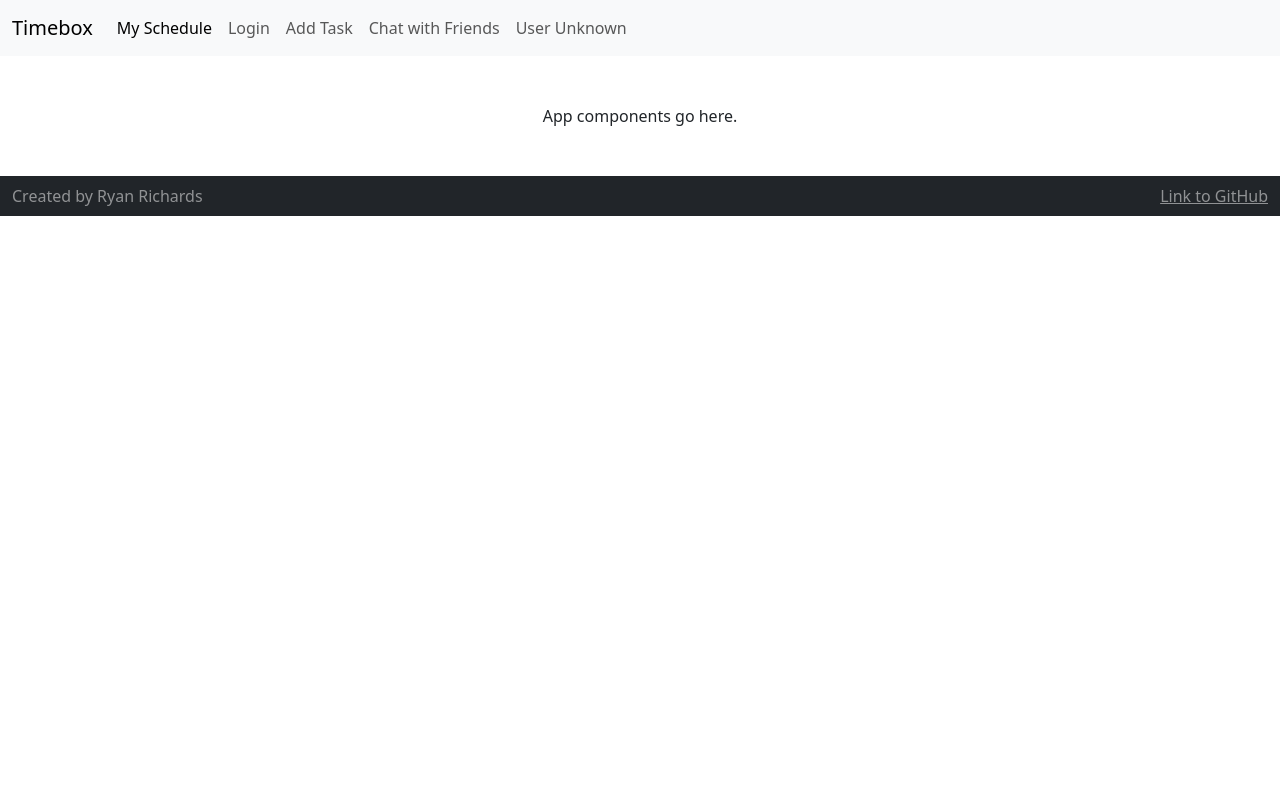
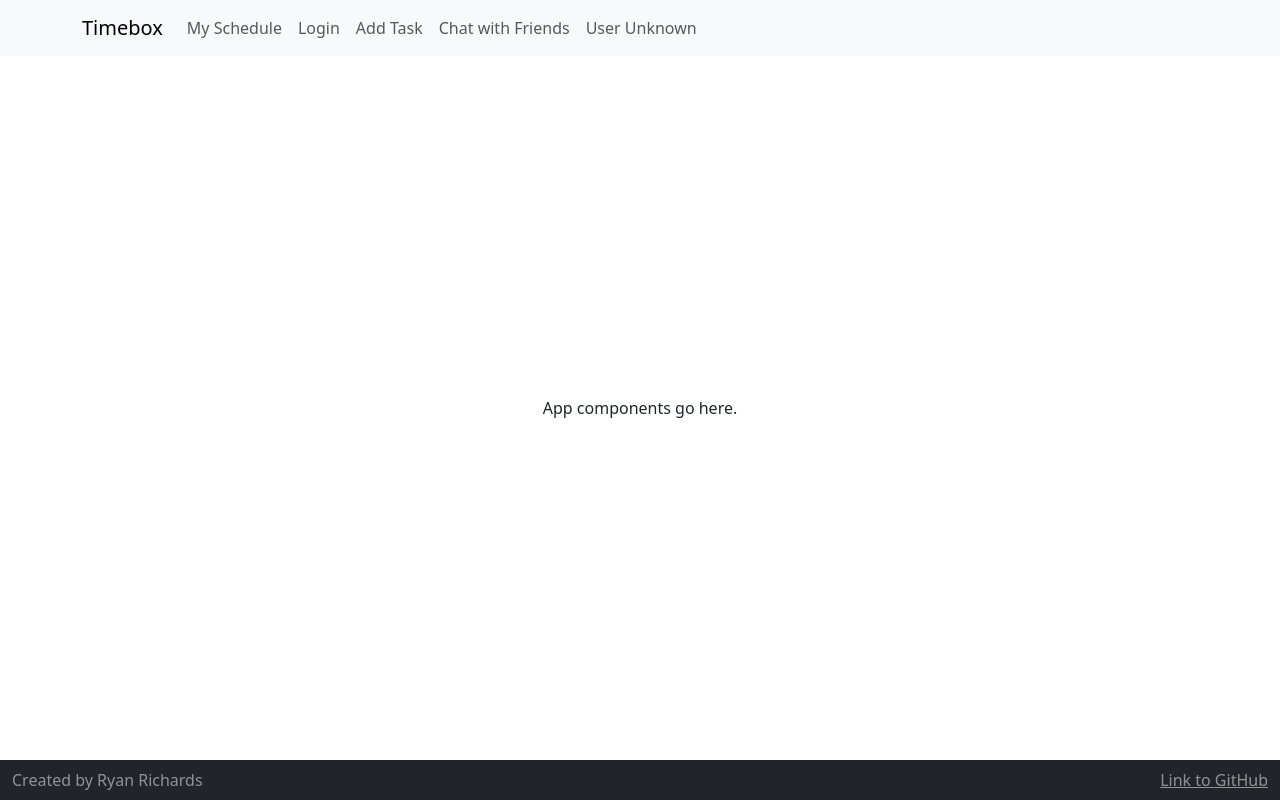
Before and after one commit to xinoehp512/startup, a React (Vite) app: page / in a window 1280 px wide. Built offline with nearby package versions, Linux system fonts and the light colour scheme.

Commit message:
Fixed overflow issue

```diff
--- a/index.html
+++ b/index.html
@@ -5,7 +5,6 @@
     <meta charset="utf-8" />
     <link rel="icon" href="/favicon.ico" />
     <meta name="viewport" content="width=device-width, initial-scale=1" />
-    <meta name="theme-color" content="#000000" />
 
     <title>Timebox HTML</title>
 </head>
--- a/src/app.css
+++ b/src/app.css
@@ -1,17 +1,13 @@
 html,
 body,
-main {
+main,
+#root {
+    display: flex;
+    flex-direction: column;
     height: 100%;
 }
 
-body {
-    display: flex;
-    flex-direction: column;
-}
-
 main {
-    display: flex;
-    flex-direction: column;
     align-items: center;
     justify-content: space-around;
 }
--- a/src/app.jsx
+++ b/src/app.jsx
@@ -1,4 +1,8 @@
 import React from 'react';
+import Container from 'react-bootstrap/Container';
+import Nav from 'react-bootstrap/Nav';
+import Navbar from 'react-bootstrap/Navbar';
+import NavDropdown from 'react-bootstrap/NavDropdown';
 import 'bootstrap/dist/css/bootstrap.min.css';
 import './app.css';
 
@@ -7,34 +11,30 @@ export default function App() {
     return (
         <>
             <header>
-                <nav class="navbar navbar-expand-lg bg-light">
-                    <div class="container-fluid">
-                        <a class="navbar-brand" href="index.html">Timebox</a>
-                        <button class="navbar-toggler" type="button" data-toggle="collapse"
-                            data-target="#navbarSupportedContent" aria-controls="navbarSupportedContent" aria-expanded="false"
-                            aria-label="Toggle navigation">
-                            <span class="navbar-toggler-icon"></span>
-                        </button>
-                        <div class="collapse navbar-collapse" id="navbarSupportedContent">
-                            <ul class="navbar-nav me-auto">
-                                <li class="nav-item"><a class="nav-link active" href="index.html">My Schedule</a></li>
-                                <li class="nav-item"><a class="nav-link" href="login.html">Login</a></li>
-                                <li class="nav-item"><a class="nav-link" href="addtask.html">Add Task</a></li>
-                                <li class="nav-item"><a class="nav-link" href="social.html">Chat with Friends</a></li>
-                                <li class="nav-item"><a class="nav-link user-link" href="profile.html">User Unknown</a></li>
-                            </ul>
-                        </div>
-                    </div>
-                </nav>
+                <Navbar expand="lg" className="bg-body-tertiary">
+                    <Container>
+                        <Navbar.Brand href="schedule.html">Timebox</Navbar.Brand>
+                        <Navbar.Toggle aria-controls="navbarSupportedContent" />
+                        <Navbar.Collapse id="navbarSupportedContent">
+                            <Nav className="navbar-nav me-auto">
+                                <Nav.Link href="schedule.html">My Schedule</Nav.Link>
+                                <Nav.Link href="login.html">Login</Nav.Link>
+                                <Nav.Link href="addtask.html">Add Task</Nav.Link>
+                                <Nav.Link href="social.html">Chat with Friends</Nav.Link>
+                                <Nav.Link href="profile.html">User Unknown</Nav.Link>
+                            </Nav>
+                        </Navbar.Collapse>
+                    </Container>
+                </Navbar>
             </header>
 
             <main>
                 App components go here.
             </main>
 
-            <footer class="container-fluid bg-dark text-white-50">
+            <footer className="container-fluid bg-dark text-white-50">
                 <span>Created by Ryan Richards</span>
-                <a class="text-reset" href="https://github.com/xinoehp512/startup">Link to GitHub</a>
+                <a className="text-reset" href="https://github.com/xinoehp512/startup">Link to GitHub</a>
             </footer>
         </>
     );
```
